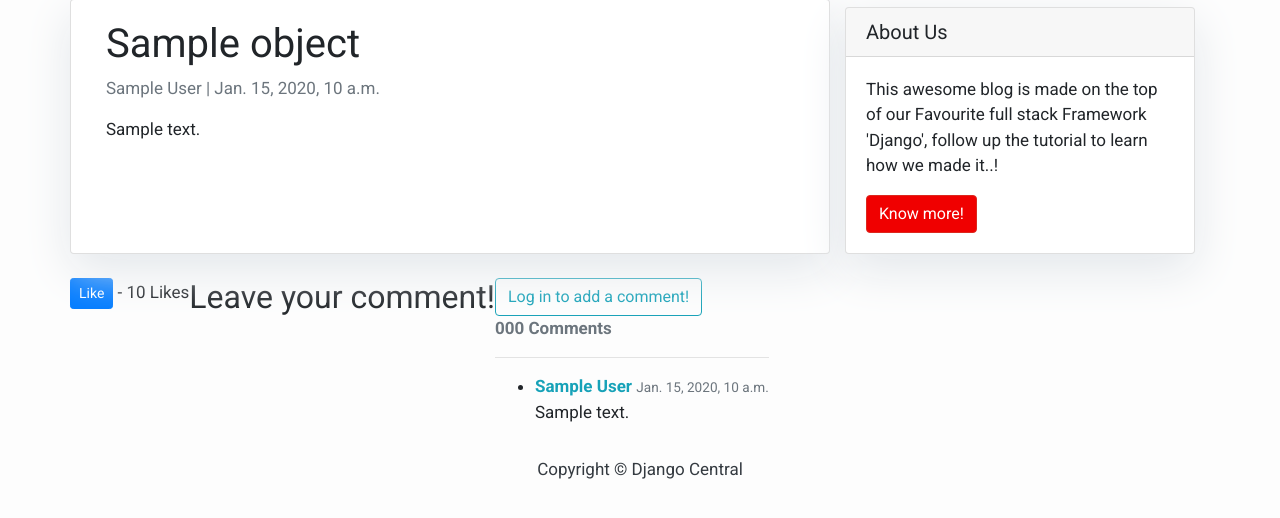
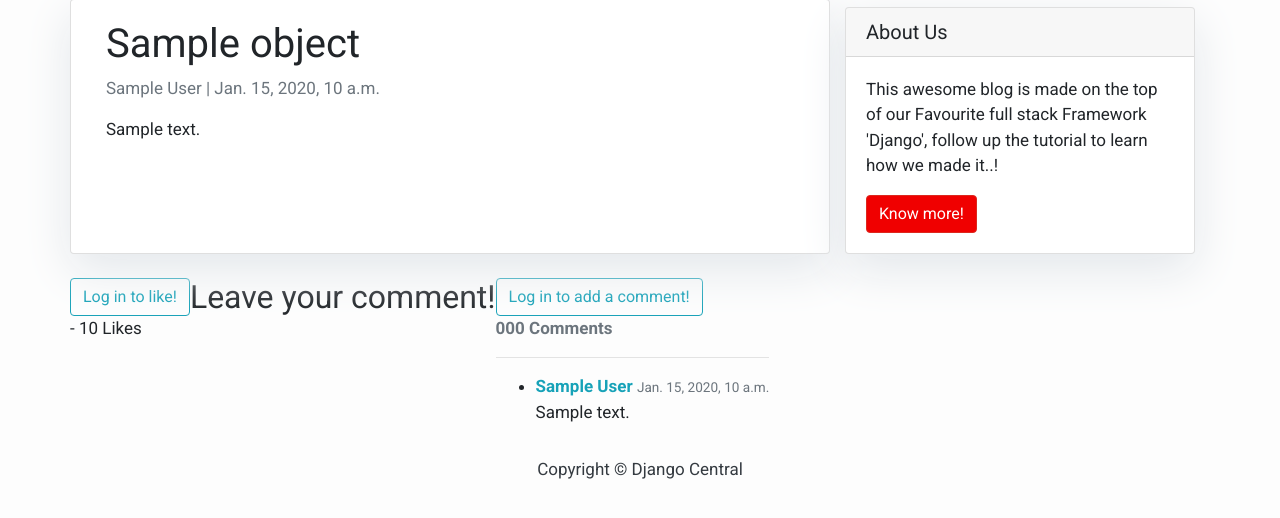
Before and after one commit to jab098/Vodafone-News, a Django app: template RIAProject/templates/post_detail.html in a window 1280 px wide. Shown: the part 75-593 px from the top of the page. Run offline with Django 4.2, Linux system fonts and the light colour scheme; the template is opened without the code that fills it: most values are stand-ins (such as "Sample title", 1, 10 or a date in 2020); parts of the project's set-up code (start-up, migrations or seed data) failed here and were passed over; some libraries are stand-ins or nearby versions.

Commit message:
comments, like and unlike functionality working

```diff
--- a/RIAProject/templates/post_detail.html
+++ b/RIAProject/templates/post_detail.html
@@ -15,12 +15,16 @@
     <form action="{% url 'like_post' post.slug %}" method="POST">
       {% csrf_token %}
 
+    {% if user.is_authenticated %}
       {% if user in post.likes.all %}
         <button type="submit" name="post_id" value="{{ post.id }}" class="btn btn-danger btn-sm">Unlike</button>
       {% else %}
         <button type="submit" name="post_id" value="{{ post.id }}" class="btn btn-primary btn-sm">Like</button>
 
-        {% endif %}
+      {% endif %}
+    {% else %}
+      <a class="btn btn-outline-info" href="{% url 'login' %}?next={{request.path}}">Log in to like!</a><br>
+    {% endif %}
       - {{ post.number_of_likes }} Likes
     </form>
 
```
Also changed, not shown: RIAProject/db.sqlite3.
